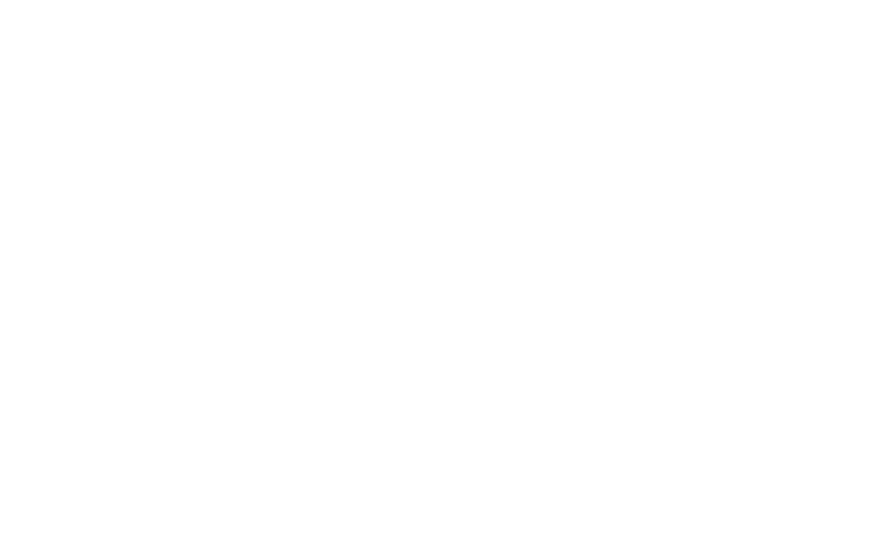
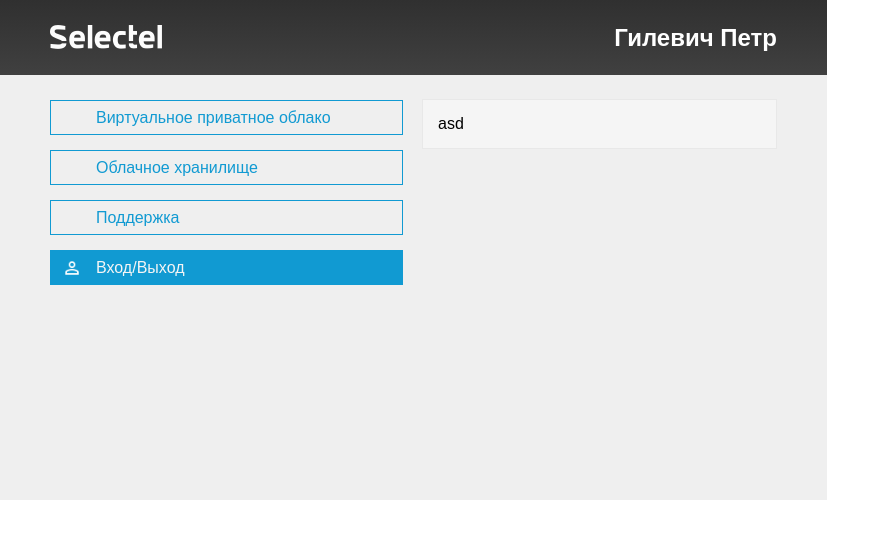
Before and after one commit to VeryLonelyCocks/frontend-vk, a plain HTML site: page index.html in a window 1280 px wide. Shown: the whole page, without its empty margins (0-890 px from the left). Drawn offline with Linux system fonts and the light colour scheme.

Commit message:
Верстка главного меню

```diff
--- a/css/main.css
+++ b/css/main.css
@@ -6,3 +6,93 @@ html{
     width: 827px;
     height: 500px;
 }
+body{
+    margin:0;
+    font-family: sans-serif;
+    font-size: 16px;
+}
+.header{
+    position: absolute;
+    top: 0;
+    left: 0;
+    background: linear-gradient(to bottom,#303030,#404040);
+    width: 827px;
+    height: 75px;
+    line-height: 75px;
+}
+.content_container{
+    position: absolute;
+    top: 75px;
+    left: 0;
+    background-color: #efefef;
+    width: 827px;
+    height: 425px;
+}
+.username_title{
+    color: #ffffff;
+    font-size: 1.5em;
+    font-weight: bold;
+    position: absolute;
+    right: 50px;
+}
+.side_container{
+    display: inline-block;
+    width: 353px;
+}
+.left-side_container{
+    margin: 25px 10px 25px 50px;
+    float: left;
+}
+.right-side_container{
+    margin: 24px 49px 24px 9px;
+    background-color: #f5f5f5;
+    border: 1px solid #e8e8e8;
+    padding: 15px;
+    width: 323px;
+    max-height: 323px;
+}
+.left-side_menu{
+    margin: 0;
+    padding: 0;
+    list-style: none;
+    color: #119ad2;
+}
+.left-side_menu a{
+    display: block;
+    width: 100%;
+    height: 35px;
+    line-height: 35px;
+    margin: 0 0 15px 0;
+    outline: 1px solid #119ad2;
+    outline-offset: -1px;
+    color: #119ad2;
+    text-decoration: none;
+}
+.left-side_menu span{
+    margin: 0 0 0 26px;
+}
+.left-side_menu .icon{
+    position: relative;
+    top: 5px;
+    left: 12px;
+    width: 20px;
+    height: 20px;
+    display: inline-block;
+    opacity: 0;
+}
+.active-side_menu{
+    background-color: #119ad2;
+}
+.active-side_menu a{
+    color: #f5f5f5;
+}
+.active-side_menu .icon{
+    opacity: 1;
+}
+#selectel-logo{
+    background-image: url('../img/selectel_logo.png');
+    width: 112px;
+    height: 24px;
+    margin: 25px 0 0 50px;
+    display: inline-block;
+}
--- a/index.html
+++ b/index.html
@@ -2,9 +2,35 @@
 <html>
 <head>
   <title>Selectel панель управления</title>
-  <link ref="stylesheet" href="css/main.css">
+  <link rel="stylesheet" href="css/main.css">
 </head>
 <body>
-
+  <div class="main_container">
+    <div class="header">
+        <div id="selectel-logo"></div>
+        <span class="username_title">Гилевич Петр</span>
+    </div>
+    <div class="content_container">
+        <div class="left-side_container side_container">
+            <ul class="left-side_menu">
+                <li>
+                    <a href=""><img src="img/vpc-icon.png" class="icon"><span>Виртуальное приватное облако</span></a>
+                </li>
+                <li>
+                    <a href=""><img src="img/storage-icon.png" class="icon"><span>Облачное хранилище</span></a>
+                </li>
+                <li>
+                    <a href=""><img src="img/community-icon.png" class="icon"><span>Поддержка</span></a>
+                </li>
+                <li class="active-side_menu">
+                    <a href=""><img src="img/user-icon.png" class="icon"><span>Вход/Выход</span></a>
+                </li>
+            </ul>
+        </div>
+        <div class="right-side_container side_container">
+            asd
+        </div>
+    </div>
+  </div>
 </body>
 </html>
```
Also changed, not shown: img/community-icon.png (added), img/selectel_logo.png (added), img/storage-icon.png (added), img/user-icon.png (added), img/vpc-icon.png (added).
